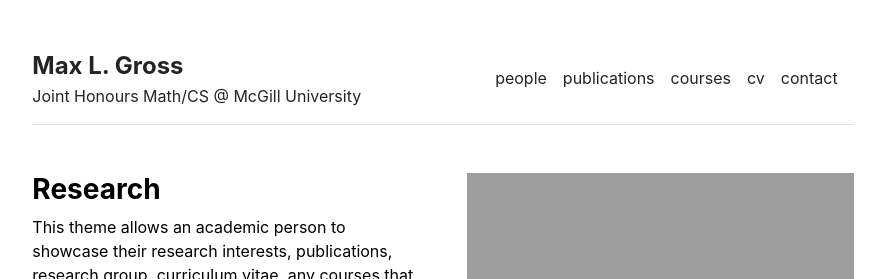
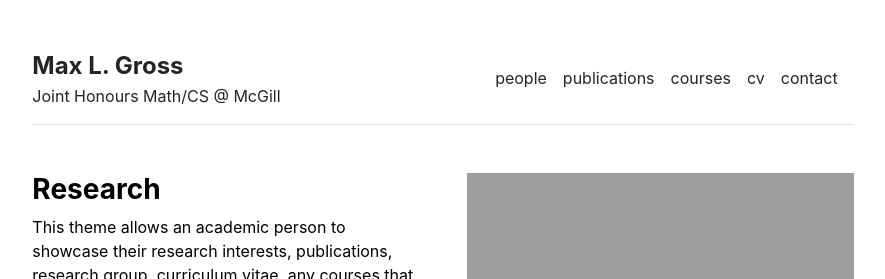
Before and after one commit to maxlgross414/maxlgross414.github.io, a Jekyll site: the page built from index.md, in a window 1280 px wide. Shown: the top 279 px of the page, without its empty margins (197-1082 px from the left). Built offline with Jekyll 4.4.1, drawn with Linux system fonts in a browser that asks for light colours.

Commit message:
Update _config.yml

```diff
--- a/_config.yml
+++ b/_config.yml
@@ -1,4 +1,4 @@
 url: "https://maxlgross414.github.io/" # the base hostname & protocol for your site, e.g. http://example.com
 baseurl: "" # the subpath of your site, e.g. /blog
 title: "Max L. Gross" # the name of your site, e.g. ACME Corp.
-description: "Joint Honours Math/CS @ McGill University"
+description: "Joint Honours Math/CS @ McGill"
```
